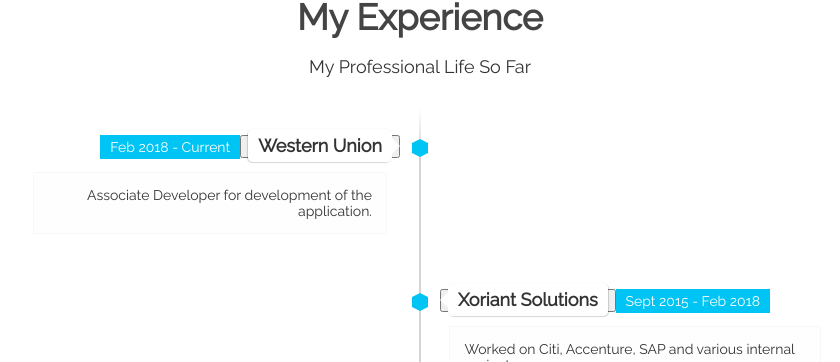
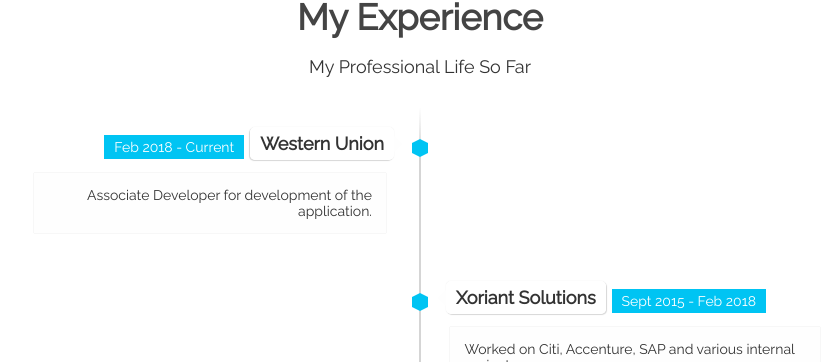
Before and after one commit to CliffyMk/CliffyMk.github.io, a plain HTML site: page index.html in a window 1280 px wide. Shown: the part 1630-1992 px from the top of the page, without its empty margins (220-1060 px from the left). Drawn offline with Linux system fonts and the light colour scheme.

Commit message:
button styling changed

```diff
--- a/assets/css/style.css
+++ b/assets/css/style.css
@@ -595,3 +595,10 @@
     letter-spacing: 0px;
     word-spacing: 2px;
 }
+
+.timeline>li:nth-child(1)>div:nth-child(1)>div:nth-child(1)>button:nth-child(2),
+.timeline>li:nth-child(2)>div:nth-child(1)>div:nth-child(1)>button:nth-child(2),
+.timeline>li:nth-child(3)>div:nth-child(1)>div:nth-child(1)>button:nth-child(2) {
+    border: none;
+    background: none;
+}
```
